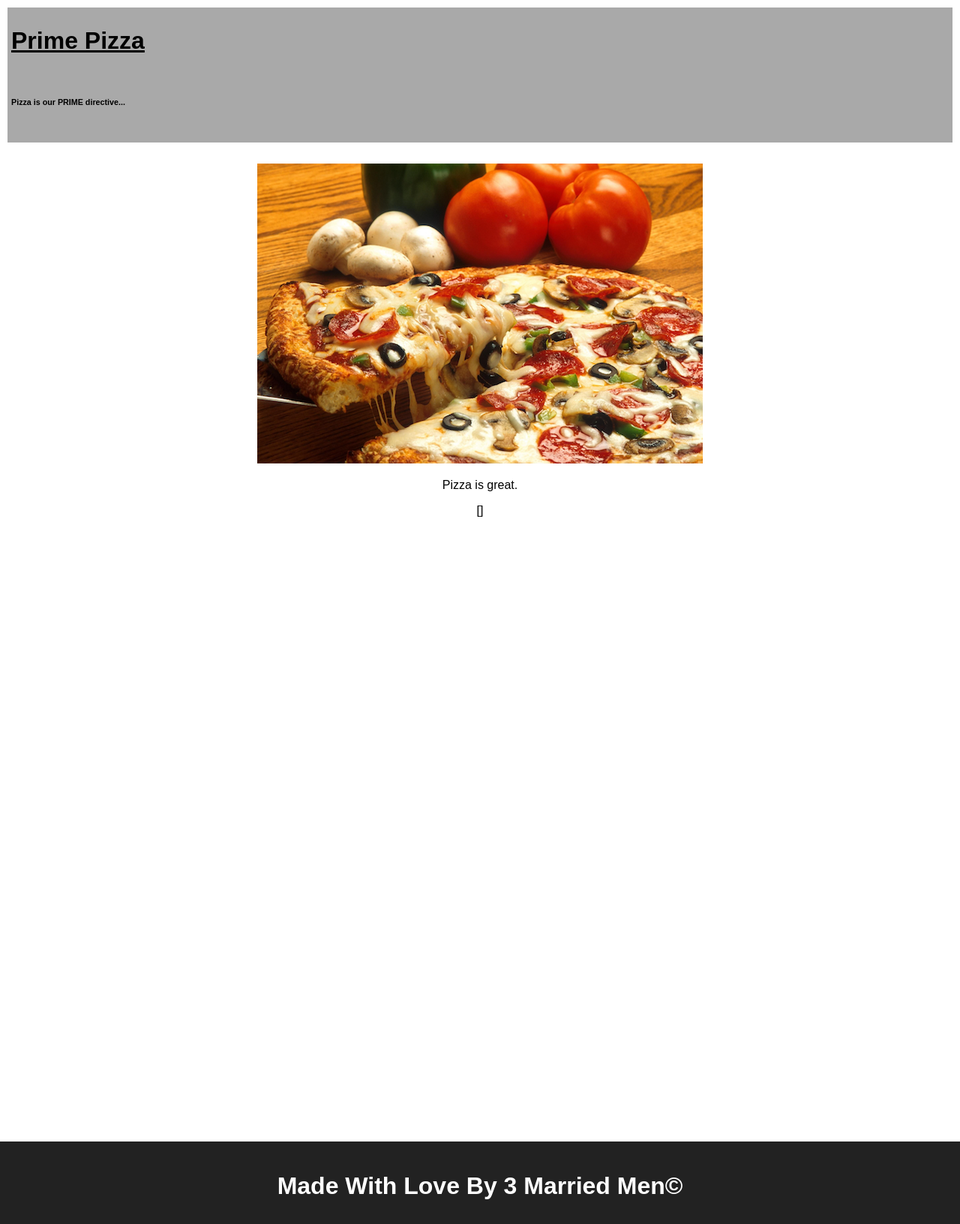
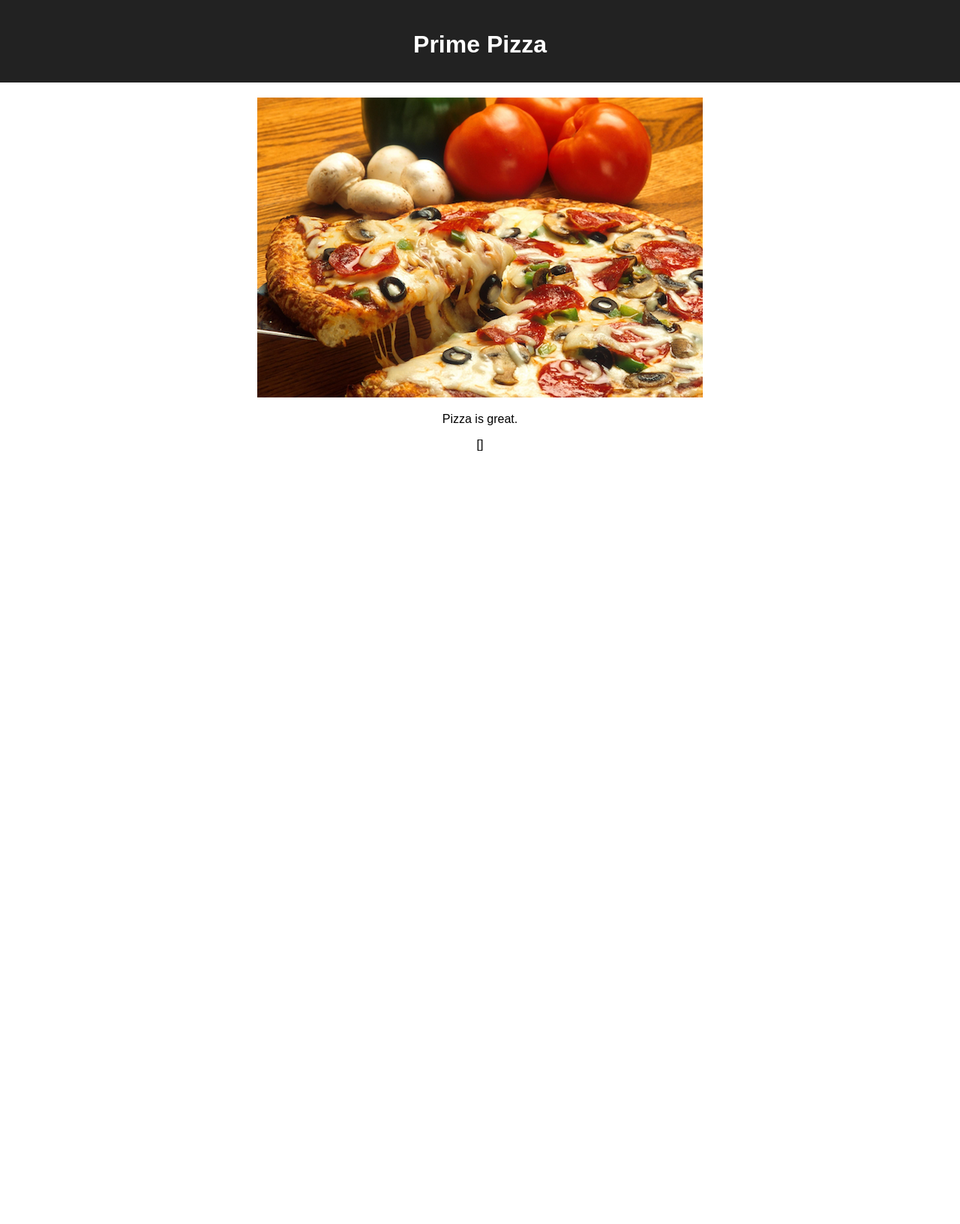
Before and after one commit to ChrisCantoni/redux-pizza-parlor, a React (Create React App) app: page / in a window 1280 px wide. Shown: the whole page at 75% size. After the commit the page ends 800 px from the top, so only its background shows below. Built offline with nearby package versions, Linux system fonts and the light colour scheme; no server answers.

Commit message:
Local App.jsx

```diff
--- a/src/components/App/App.jsx
+++ b/src/components/App/App.jsx
@@ -2,41 +2,20 @@ import React from 'react';
 import {useState, useEffect} from 'react';
 import axios from 'axios';
 import './App.css';
-import Header from '../Header/Header';
-import Footer from '../Footer/Footer.jsx';
-import '../Footer/Footer.css'
+import Cart from '../Cart/Cart';
 import SelectPizza from '../SelectPizza/SelectPizza';
-
-
 
 function App() {
 
-  // const [pizzaList, setPizzaList] = useState([]);
-
-  // const getPizzaList = () => {
-  //   axios.get('/api/pizza').then((response) => {
-  //       console.log(response.data);
-  //       setPizzaList(response.data)
-  //   }).catch((error) => {
-  //       console.log('GET /pizza error', error);
-  //       alert('Something went wrong fetching pizzas');
-  //   })
-  // }
-
-  // useEffect(()=> {
-  //   getPizzaList()
-  // }, []);
-
   return (
     <div className='App'>
-      <Header/>
-      <br></br>
+      <header className='App-header'>
+        <h1 className='App-title'>Prime Pizza</h1>
+      </header>
+
       <img src='images/pizza_photo.png' />
       <p>Pizza is great.</p>
       <SelectPizza/>
-
-
-      <Footer />
     </div>
   );
 }
```
